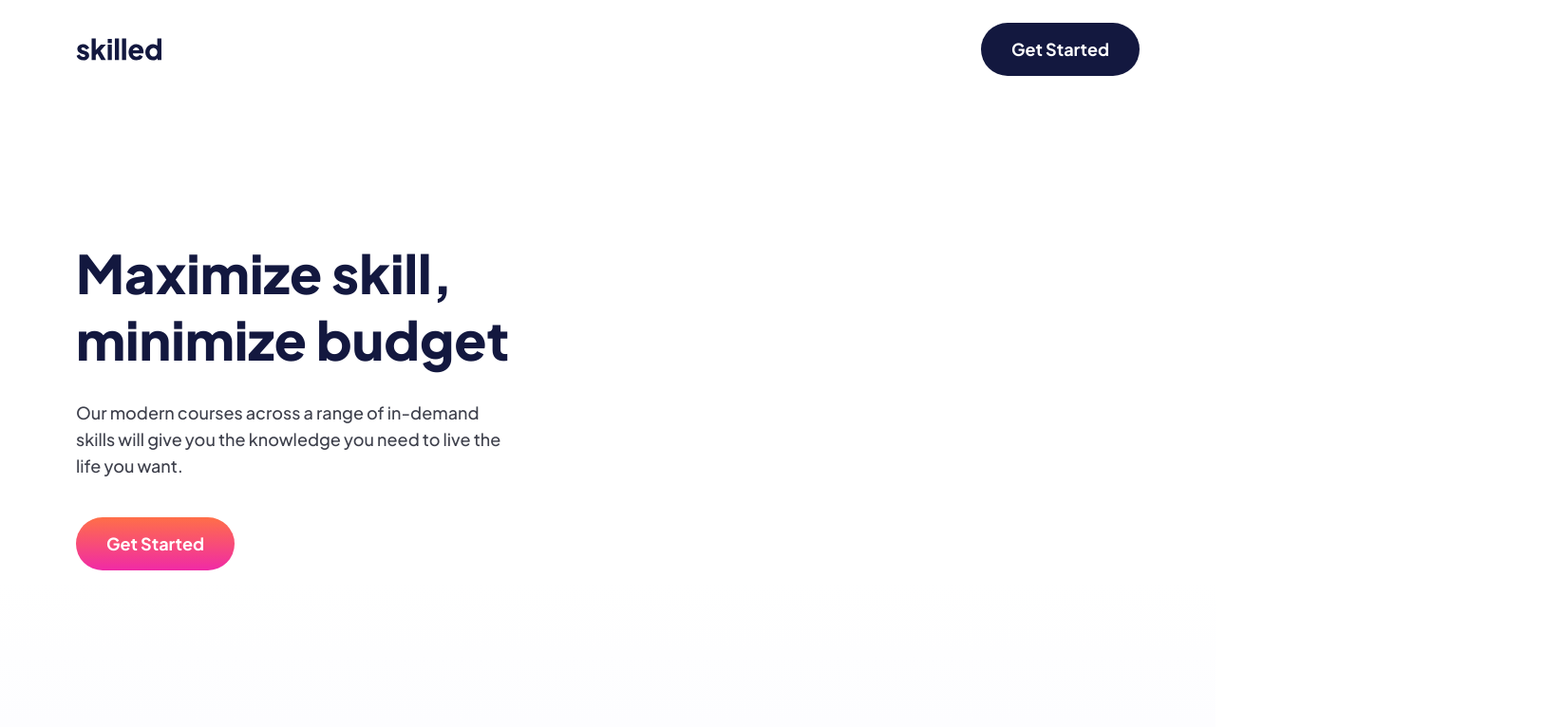
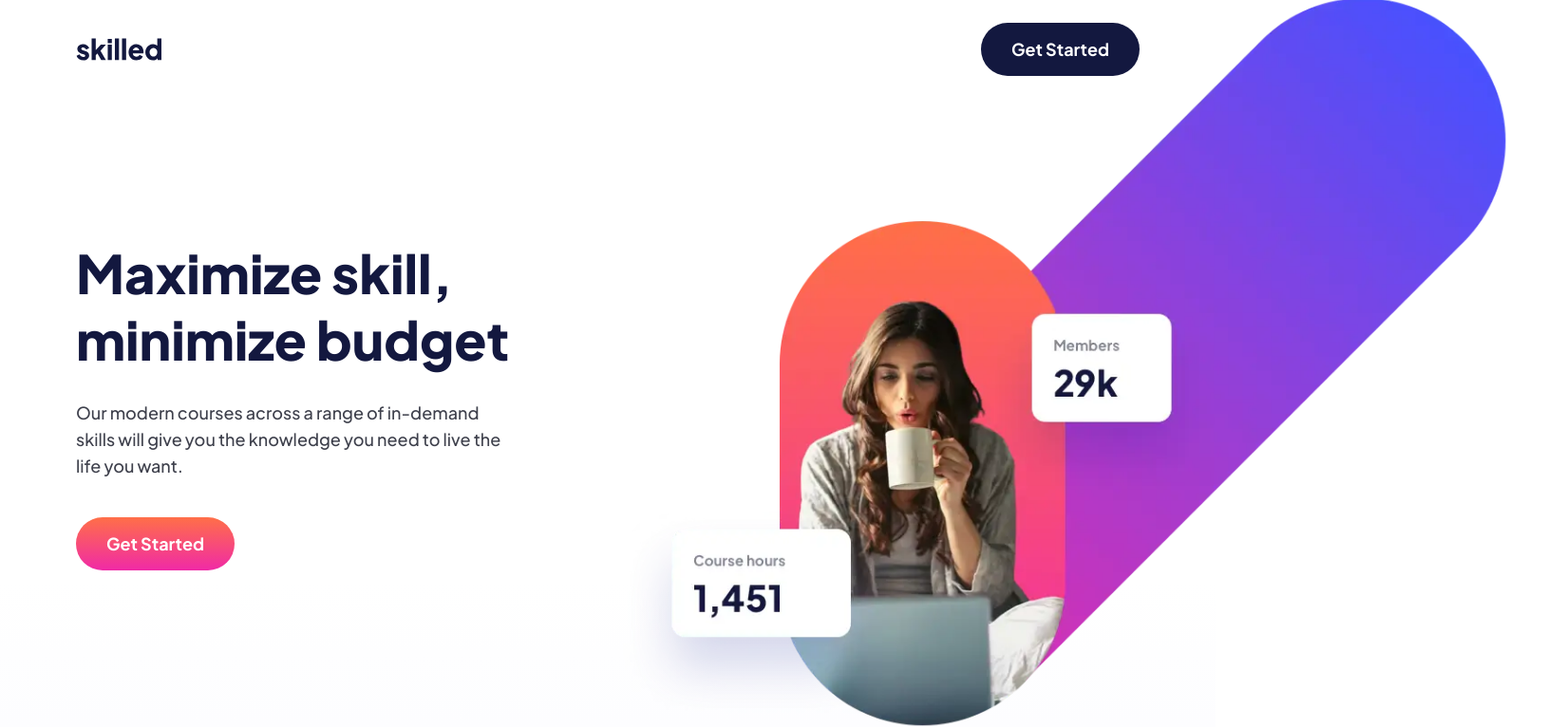
Before and after one commit to saurav-verma-01/skilled_E-learning_landing_page, a React (Vite) app: page / in a window 1280 px wide. Shown: the top 766 px of the page at 95% size, 1648 px wide, since content can reach past the window. Built offline with nearby package versions, Linux system fonts and the light colour scheme.

Commit message:
Image component fixed

```diff
--- a/src/components/Hero.jsx
+++ b/src/components/Hero.jsx
@@ -1,3 +1,5 @@
+import HeroImg from "./HeroImg";
+
 const Hero = () => {
   return (
     <div className="container hero">
@@ -11,6 +13,8 @@ const Hero = () => {
           Get Started
         </a>
       </div>
+
+      <HeroImg />
     </div>
   );
 };
```
